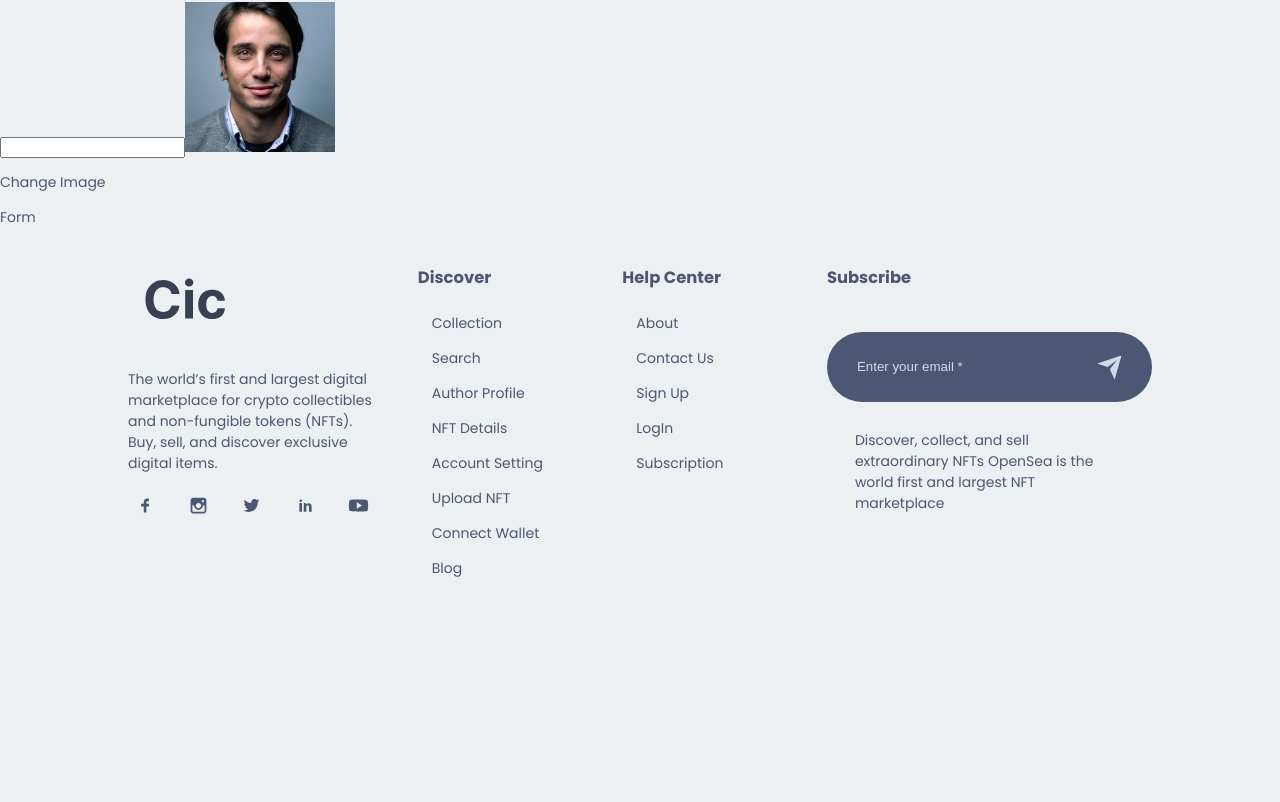
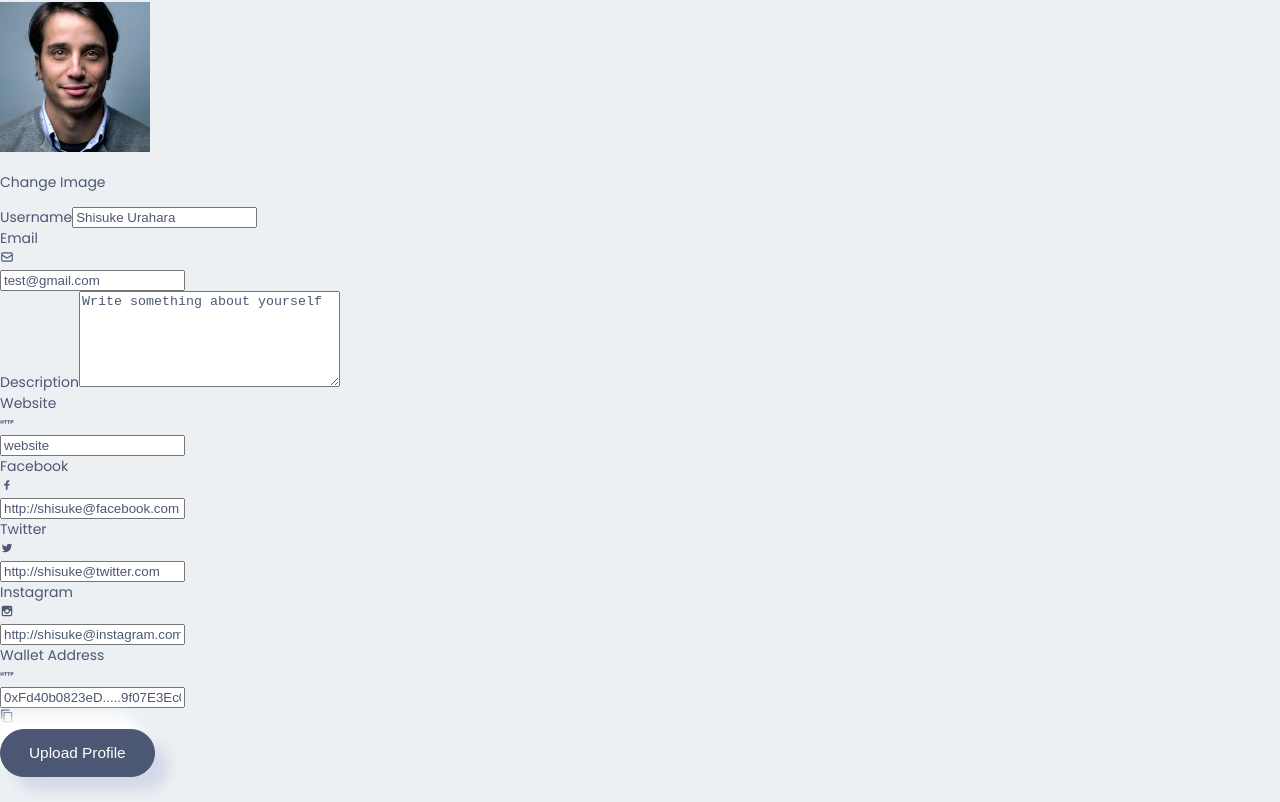
Before and after one commit to shisukeUrahara/web3-nft-marketplace, a Next.js app in the folder client/: page /account in a window 1280 px wide. Shown: the part 278-1080 px from the top of the page. Before the commit the page ends 885 px from the top, so only its background shows below. Built offline with nearby package versions, Linux system fonts and the light colour scheme.

Commit message:
added Form component for account page

```diff
--- a/client/src/accountPage/Form/Form.jsx
+++ b/client/src/accountPage/Form/Form.jsx
@@ -1,10 +1,102 @@
-import React from 'react'
+import React from 'react';
+import { HiOutlineMail } from "react-icons/hi";
+import { MdOutlineHttp, MdOutlineContentCopy } from "react-icons/md";
+import {
+    TiSocialFacebook,
+    TiSocialTwitter,
+    TiSocialInstagram,
+} from "react-icons/ti";
+
 
 import Style from './Form.module.css';
+import { Button } from '@/components/index';
 
 const Form = () => {
     return (
-        <div>Form</div>
+        <div className={Style.Form}>
+            <div className={Style.Form_box}>
+                <form >
+                    <div className={Style.Form_box_input}>
+                        <label htmlFor="name"> Username</label>
+                        <input type="text" placeholder='Shisuke Urahara' className={Style.Form_box_input_userName} />
+                    </div>
+
+                    <div className={Style.Form_box_input}>
+                        <label htmlFor="email"> Email</label>
+                        <div className={Style.Form_box_input_box}>
+                            <div className={Style.Form_box_input_box_icon}>
+                                <HiOutlineMail />
+                            </div>
+                            <input type="email" placeholder='test@gmail.com' />
+                        </div>
+                    </div>
+
+                    <div className={Style.Form_box_input}>
+                        <label htmlFor="description" > Description</label>
+                        <textarea name="" id="" cols="30" rows="6" placeholder='Write something about yourself'></textarea>
+                    </div>
+
+                    <div className={Style.Form_box_input}>
+                        <label htmlFor="website">Website</label>
+                        <div className={Style.Form_box_input_box}>
+                            <div className={Style.Form_box_input_box_icon}>
+                                <MdOutlineHttp />
+                            </div>
+                            <input type="text" placeholder='website' />
+                        </div>
+                    </div>
+
+                    <div className={Style.Form_box_input_social}>
+                        <div className={Style.Form_box_input}>
+                            <label htmlFor="facebook"> Facebook</label>
+                            <div className={Style.Form_box_input_box}>
+                                <div className={Style.Form_box_input_box_icon}>
+                                    <TiSocialFacebook />
+                                </div>
+                                <input type="text" placeholder='http://shisuke@facebook.com' />
+                            </div>
+                        </div>
+
+                        <div className={Style.Form_box_input}>
+                            <label htmlFor="twitter"> Twitter</label>
+                            <div className={Style.Form_box_input_box}>
+                                <div className={Style.Form_box_input_box_icon}>
+                                    <TiSocialTwitter />
+                                </div>
+                                <input type="text" placeholder='http://shisuke@twitter.com' />
+                            </div>
+                        </div>
+
+                        <div className={Style.Form_box_input}>
+                            <label htmlFor="instagram"> Instagram</label>
+                            <div className={Style.Form_box_input_box}>
+                                <div className={Style.Form_box_input_box_icon}>
+                                    <TiSocialInstagram />
+                                </div>
+                                <input type="text" placeholder='http://shisuke@instagram.com' />
+                            </div>
+                        </div>
+                    </div>
+
+                    <div className={Style.Form_box_input}>
+                        <label htmlFor="wallet"> Wallet Address</label>
+                        <div className={Style.Form_box_input_box}>
+                            <div className={Style.Form_box_input_box_icon}>
+                                <MdOutlineHttp />
+                            </div>
+                            <input type="text" placeholder='0xFd40b0823eD.....9f07E3Ec0eF9b4eBa' />
+                            <div className={Style.Form_box_input_box_icon}>
+                                <MdOutlineContentCopy />
+                            </div>
+                        </div>
+                    </div>
+
+                    <div className={Style.Form_box_btn}>
+                        <Button btnText="Upload Profile" handleClick={() => { }} classStyle={Style.button} />
+                    </div>
+                </form>
+            </div>
+        </div>
     )
 }
 
--- a/client/src/pages/account.js
+++ b/client/src/pages/account.js
@@ -1,6 +1,6 @@
 import React,{useState,useMemo,useCallback,useContext} from 'react';
 import Image from 'next/legacy/image';
-import {useDropZone} from 'react-dropzone'
+import {useDropzone} from 'react-dropzone'
 
 import Style from '../styles/account.module.css';
 import images from '../img';
@@ -8,6 +8,15 @@ import { Form } from 'src/accountPage';
 
 const account = () => {
   const [fileUrl,setFileUrl]=useState(null);
+  const onDrop=useCallback(async (acceptedFile)=>{
+    setFileUrl(acceptedFile[0])
+  },[]);
+
+  const { getRootProps, getInputProps } = useDropzone({
+    onDrop,
+    accept: "image/*",
+    maxSize: 5000000,
+  });
 
   return (
     <div className={Style.account}>
@@ -21,8 +30,8 @@ const account = () => {
       </div>
 
      <div className={Style.account_box}>
-      <div className={Style.account_box_img}>
-        <input />
+      <div className={Style.account_box_img} {...getRootProps()}>
+        <input {...getInputProps()} />
         <Image
         src={images.user1}
         alt="account upload"
```
